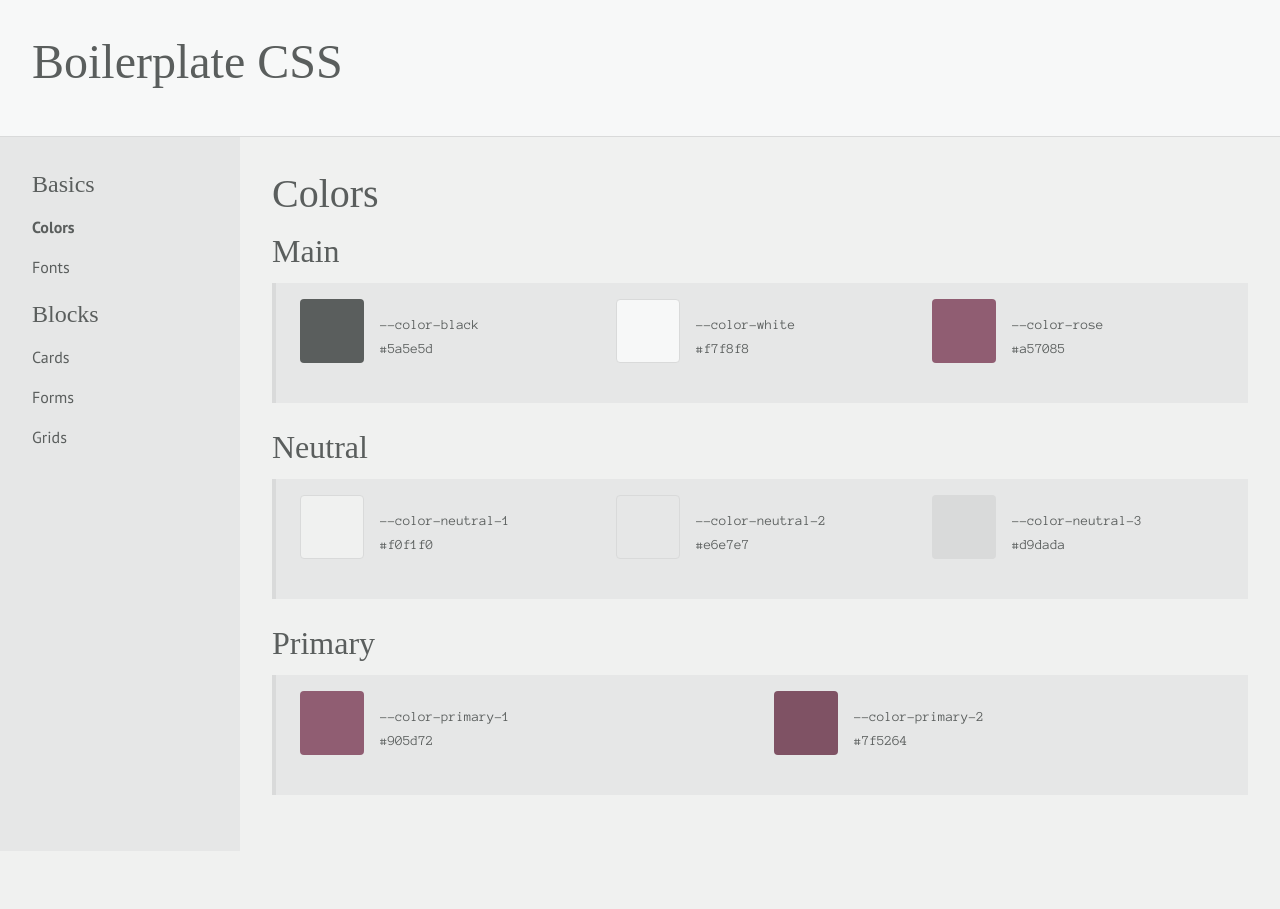
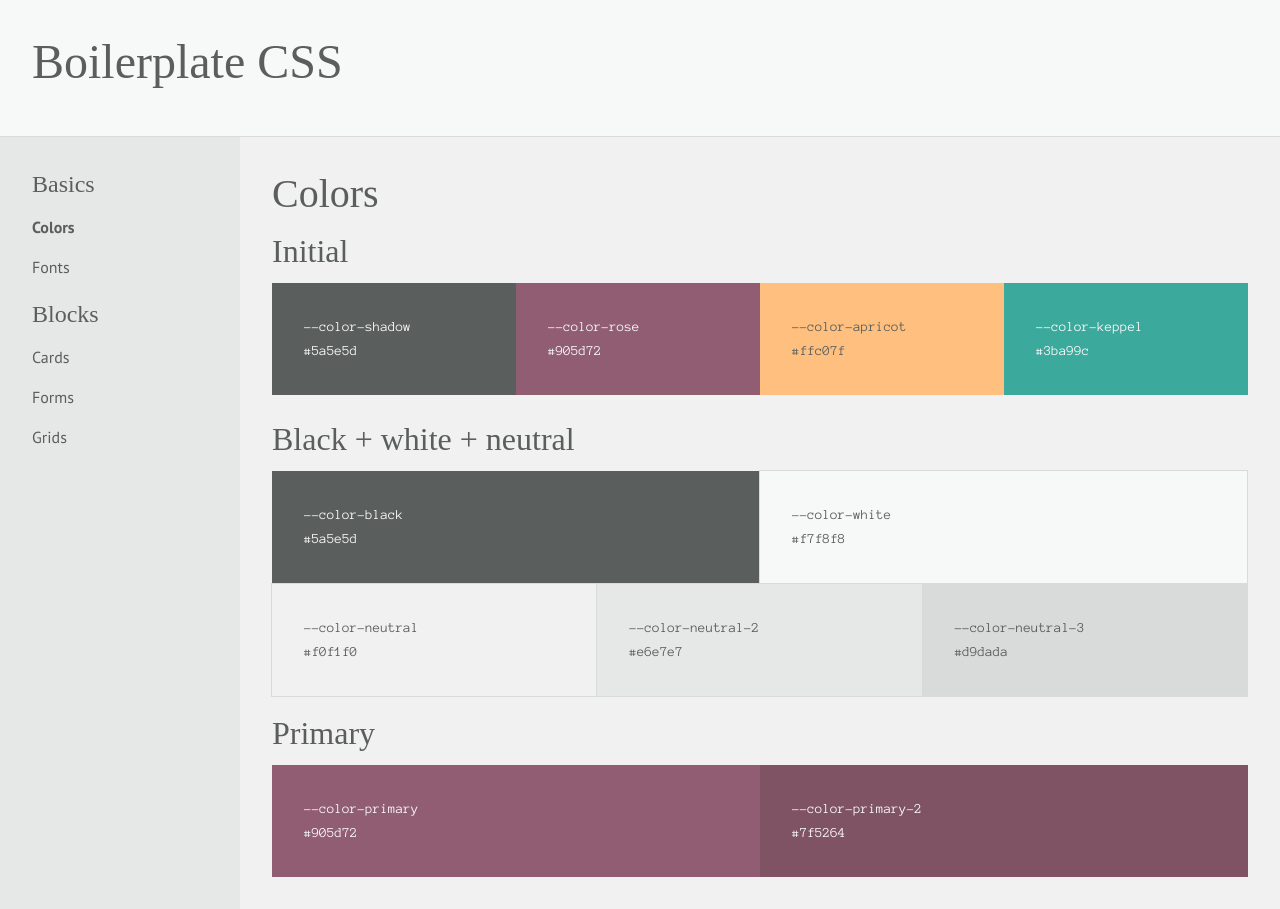
Before and after one commit to mranenko/boilerplate-css-2022, a plain HTML site: page system/colors.html in a window 1280 px wide. Before the commit the page ends 851 px from the top, so only its background shows below. Drawn offline with Linux system fonts and the light colour scheme; a web font is replaced by a local one.

Commit message:
Color + grid updates

```diff
--- a/styles/basics/colors.css
+++ b/styles/basics/colors.css
@@ -3,17 +3,19 @@
     colors by name
   */
 
+  --color-apricot: #ffc07f;
+  --color-keppel: #3ba99c;
   --color-rose: #905d72;
   --color-shadow: #5a5e5d;
 
   --color-black: var(--color-shadow);
   --color-white: #f7f8f8;
 
-  --color-neutral-1: #f0f1f0;
+  --color-neutral: #f0f1f0;
   --color-neutral-2: #e6e7e7;
   --color-neutral-3: #d9dada;
 
-  --color-primary-1: var(--color-rose);
+  --color-primary: var(--color-rose);
   --color-primary-2: #7f5264;
 
   /*
@@ -26,6 +28,6 @@
     colors by element
   */
 
-  --color-body-background: var(--color-neutral-1);
+  --color-body-background: var(--color-neutral);
   --color-body: var(--color-black);
 }
--- a/styles/blocks/forms.css
+++ b/styles/blocks/forms.css
@@ -6,7 +6,7 @@
 }
 
 .button {
-  background: var(--color-primary-1);
+  background: var(--color-primary);
   color: var(--color-white);
   cursor: pointer;
   padding: .75rem 2rem;
--- a/styles/blocks/grids.css
+++ b/styles/blocks/grids.css
@@ -1,7 +1,5 @@
-.grid {
-  display: grid;
-  gap: 0;
-}
+.grid { display: grid; }
+.grid.gap-0 { gap: 0; }
 
 @media (min-width: 600px) {
   .grid.small {
@@ -9,6 +7,7 @@
     grid-auto-flow: column;
     grid-auto-columns: 1fr;
   }
+  .grid.small.gap-0 { gap: 0; }
 }
 
 @media (min-width: 800px) {
@@ -17,6 +16,7 @@
     grid-auto-flow: column;
     grid-auto-columns: 1fr;
   }
+  .grid.medium.gap-0 { gap: 0; }
 }
 
 @media (min-width: 1000px) {
@@ -25,6 +25,7 @@
     grid-auto-flow: column;
     grid-auto-columns: 1fr;
   }
+  .grid.large.gap-0 { gap: 0; }
 }
 
 @media (min-width: 1200px) {
@@ -33,4 +34,5 @@
     grid-auto-flow: column;
     grid-auto-columns: 1fr;
   }
+  .grid.extra-large.gap-0 { gap: 0; }
 }
--- a/styles/layouts/system.css
+++ b/styles/layouts/system.css
@@ -9,7 +9,7 @@
 }
 
 .layout.system main {
-  background: var(--color-neutral-1);
+  background: var(--color-neutral);
   padding: 2rem;
 }
 
@@ -20,8 +20,8 @@
 
 .layout.system nav a {
   display: block;
-  margin: 0 -2rem .5rem;
-  padding: .25rem 2rem;
+  margin: 0 -2rem 0.5rem;
+  padding: 0.25rem 2rem;
 }
 .layout.system nav a:hover { background: var(--color-neutral-3); }
 .layout.system nav a.active { font-weight: bold; }
@@ -49,25 +49,33 @@
 
 .layout.system .color {
   align-items: center;
-  display: grid;
-  gap: 1rem;
-  grid-template-columns: auto 1fr;
-  margin: 0 0 .75rem;
+  padding: 2rem;
 }
 
-.layout.system .swatch {
-  border-radius: .25rem;
-  height: 4rem;
-  width: 4rem;
+.layout.system .color.apricot { background: var(--color-apricot); }
+.layout.system .color.black { background: var(--color-black); }
+.layout.system .color.keppel { background: var(--color-keppel); }
+.layout.system .color.neutral { background: var(--color-neutral); }
+.layout.system .color.neutral-2 { background: var(--color-neutral-2); }
+.layout.system .color.neutral-3 { background: var(--color-neutral-3); }
+.layout.system .color.primary { background: var(--color-primary); }
+.layout.system .color.primary-2 { background: var(--color-primary-2); }
+.layout.system .color.rose { background: var(--color-rose); }
+.layout.system .color.shadow { background: var(--color-shadow); }
+.layout.system .color.white { background: var(--color-white); }
+
+.layout.system .color.black,
+.layout.system .color.keppel,
+.layout.system .color.primary,
+.layout.system .color.primary-2,
+.layout.system .color.rose,
+.layout.system .color.shadow {
+  color: var(--color-white);
 }
-.layout.system .swatch.black { background: var(--color-black); }
-.layout.system .swatch.mist { background: var(--color-mist); border: 1px solid var(--color-border); }
-.layout.system .swatch.rose { background: var(--color-rose); }
-.layout.system .swatch.white { background: var(--color-white); border: 1px solid var(--color-border); }
 
-.layout.system .swatch.neutral-1 { background: var(--color-neutral-1); border: 1px solid var(--color-border); }
-.layout.system .swatch.neutral-2 { background: var(--color-neutral-2); border: 1px solid var(--color-border); }
-.layout.system .swatch.neutral-3 { background: var(--color-neutral-3); }
-
-.layout.system .swatch.primary-1 { background: var(--color-primary-1); }
-.layout.system .swatch.primary-2 { background: var(--color-primary-2); }
+.layout.system .color.neutral,
+.layout.system .color.neutral-2,
+.layout.system .color.white {
+  border: 1px solid var(--color-border);
+  margin: -1px 0 0 -1px;
+}
--- a/system/colors.html
+++ b/system/colors.html
@@ -27,58 +27,73 @@
 
     <main>
       <h2 class="title">Colors</h2>
-      <h3 class="subtitle">Main</h3>
-      <div class="card grid large">
-        <div class="color">
-          <p class="swatch black"></p>
-          <code>--color-black
-          #5a5e5d</code>
+
+      <h3 class="subtitle">Initial</h3>
+
+      <div class="grid large gap-0">
+        <div class="color shadow">
+          <code>--color-shadow
+            #5a5e5d</code>
         </div>
 
-        <div class="color">
-          <p class="swatch white"></p>
-          <code>--color-white
-          #f7f8f8</code>
+        <div class="color rose">
+          <code>--color-rose
+            #905d72</code>
         </div>
 
-        <div class="color">
-          <p class="swatch rose"></p>
-          <code>--color-rose
-          #a57085</code>
+        <div class="color apricot">
+          <code>--color-apricot
+            #ffc07f</code>
+        </div>
+
+        <div class="color keppel">
+          <code>--color-keppel
+            #3ba99c</code>
         </div>
       </div>
 
-      <h3 class="subtitle mt-1">Neutral</h3>
-      <div class="card grid large">
-        <div class="color">
-          <p class="swatch neutral-1"></p>
-          <code>--color-neutral-1
+
+      <h3 class="subtitle mt-15">Black + white + neutral</h3>
+
+      <div class="grid medium gap-0">
+        <div class="color black">
+          <code>--color-black
+            #5a5e5d</code>
+        </div>
+
+        <div class="color white">
+          <code>--color-white
+            #f7f8f8</code>
+        </div>
+      </div>
+
+      <div class="grid medium gap-0">
+        <div class="color neutral">
+          <code>--color-neutral
             #f0f1f0</code>
         </div>
 
-        <div class="color">
-          <p class="swatch neutral-2"></p>
+        <div class="color neutral-2">
           <code>--color-neutral-2
             #e6e7e7</code>
         </div>
 
-        <div class="color">
-          <p class="swatch neutral-3"></p>
+        <div class="color neutral-3">
           <code>--color-neutral-3
             #d9dada</code>
         </div>
       </div>
 
+
       <h3 class="subtitle mt-1">Primary</h3>
-      <div class="card grid medium">
-        <div class="color">
-          <p class="swatch primary-1"></p>
-          <code>--color-primary-1
+
+      <div class="grid medium gap-0">
+        <div class="color primary">
+          <code>--color-primary
             #905d72</code>
         </div>
 
-        <div class="color">
-          <p class="swatch primary-2"></p>
+        <div class="color primary-2">
           <code>--color-primary-2
             #7f5264</code>
         </div>
```
